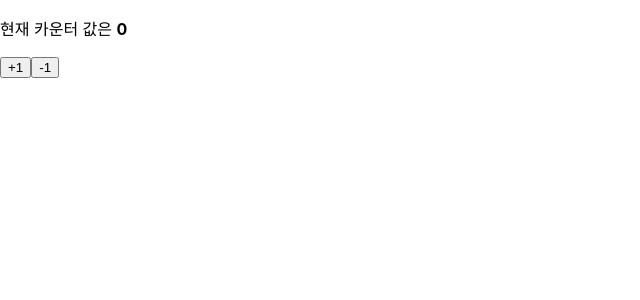
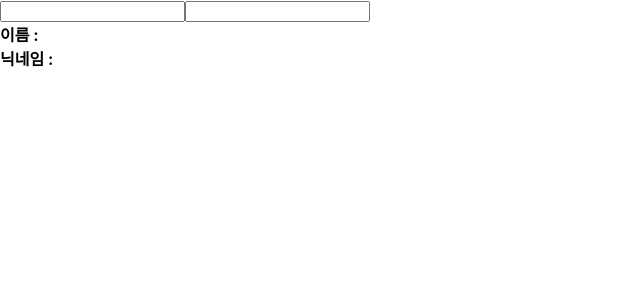
Before and after one commit to RATSENO/hooks-tutorial, a React (Create React App) app: page / in a window 1280 px wide. Shown: the top 300 px of the page, without its empty margins (0-640 px from the left). Built offline with nearby package versions, Linux system fonts and the light colour scheme.

Commit message:
useReducer - Info.js 재작성

```diff
--- a/src/App.js
+++ b/src/App.js
@@ -1,8 +1,8 @@
 import { useState } from "react";
-import Counter from "./Counter";
+import Info from "./Info";
 
 const App = () => {
-  return <Counter></Counter>
+  return <Info></Info>
 }
 
 export default App;
--- a/src/Info.js
+++ b/src/Info.js
@@ -1,52 +1,29 @@
-import React, { useEffect, useState } from "react";
+import React, { useEffect, useReducer, useState } from "react";
+
+function reducer(state, action) {
+  return {
+    ...state,
+    [action.name]: action.value
+  }
+}
 
 const Info = () => {
-  const [name, setName] = useState("");
-  const [nickName, setNickname] = useState("");
+  const [state, dispatch] = useReducer(reducer, {
+    name: '',
+    nickName: ''
+  })
 
-  /* 렌더링 될때마다
-  useEffect(()=>{
-    console.log('렌더링이 완료되었습니다.');
-    console.log({
-        name,
-        nickName
-    })
-  });
- */
+  const { name, nickName } = state;
 
-  /* 마운트될 때만
-  useEffect(() => {
-    console.log("마운트될 때만 실행됩니다.");
-  }, []);
- */
-
-  /* 특정값 변경될 때만
-  useEffect(()=>{
-    console.log('특정값이 변경될 때만')
-    console.log(name);
-  }, [name])
- */
-
-  useEffect(() => {
-    console.log('effect')
-    return () => {
-      console.log('unmount cleanup')
-    };
-  }, [])
-
-  const onChangeName = (e) => {
-    setName(e.target.value);
-  };
-
-  const onChangeNickname = (e) => {
-    setNickname(e.target.value);
-  };
+  const onChange = e => {
+    dispatch(e.target);
+  }
 
   return (
     <div>
       <div>
-        <input value={name} onChange={onChangeName}></input>
-        <input value={nickName} onChange={onChangeNickname}></input>
+        <input name="name" value={name} onChange={onChange}></input>
+        <input name="nickName" value={nickName} onChange={onChange}></input>
       </div>
       <div>
         <div>
```
